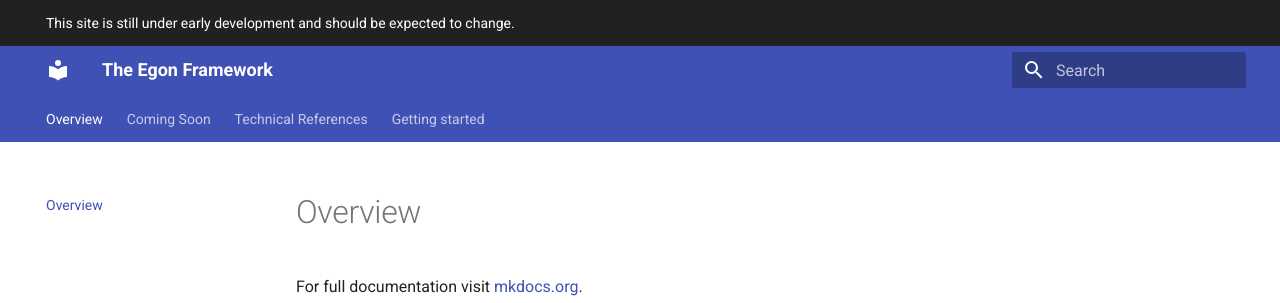
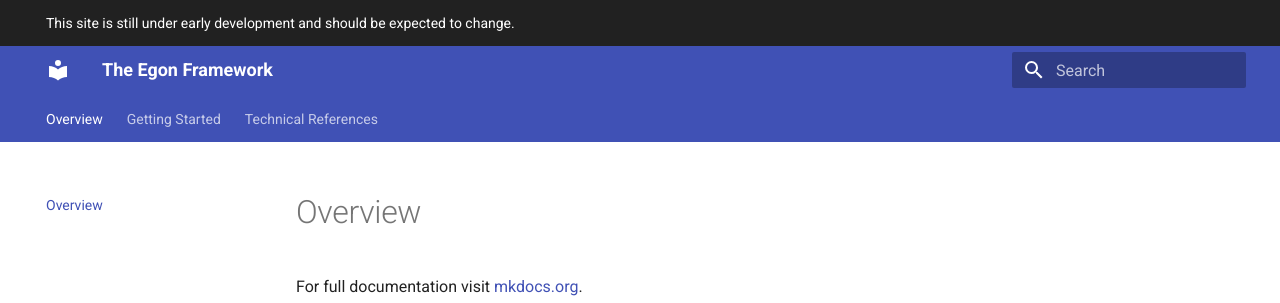
Before and after one commit to Egon-Framework/egon-framework, an MkDocs documentation site: the page built from docs/index.md, in a window 1280 px wide. Shown: the top 303 px of the page. Built offline with MkDocs 1.6.1 and Material for MkDocs 9.7.7, drawn with Linux system fonts in a browser that asks for light colours; part of the change alters nothing that is shown.

Commit message:
Explicitly organizes navbar

```diff
--- a/mkdocs.yml
+++ b/mkdocs.yml
@@ -55,4 +55,9 @@ extra:
         name: Google Analytics
         checked: true
   generator: false
+nav:
+  - index.md
+  - Getting Started:
+      - getting_started/install_setup.md
+  - technical_references.md
 copyright: Copyright &copy; – <a href="#__consent">Change cookie settings</a>
```
